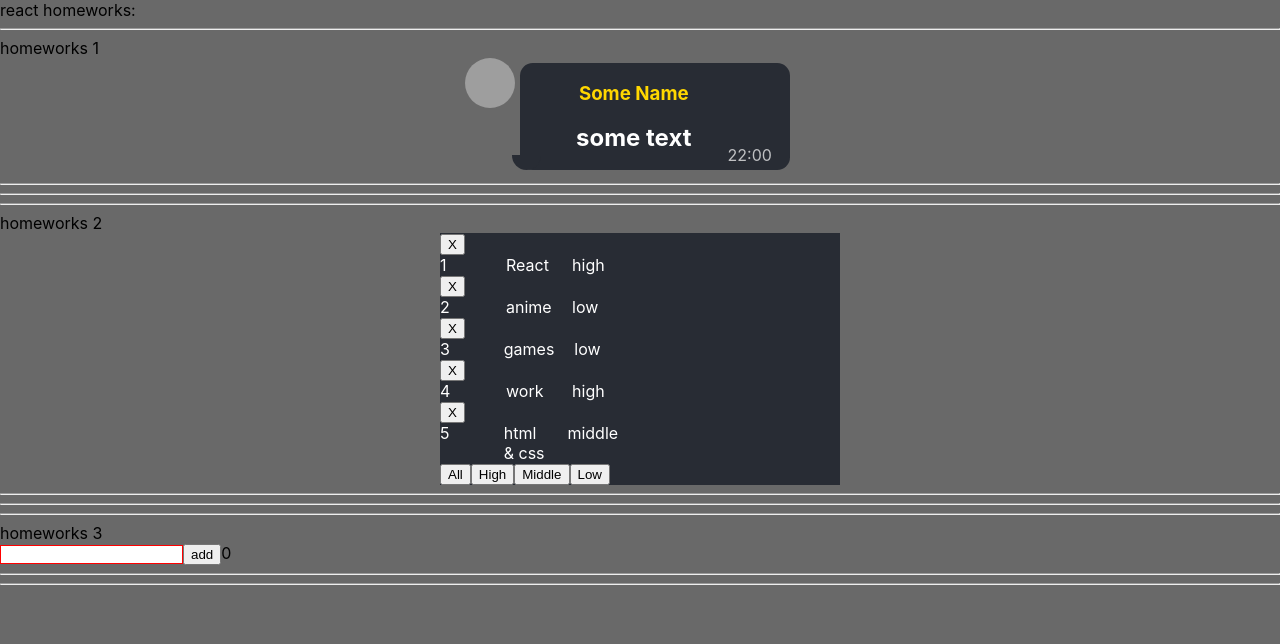
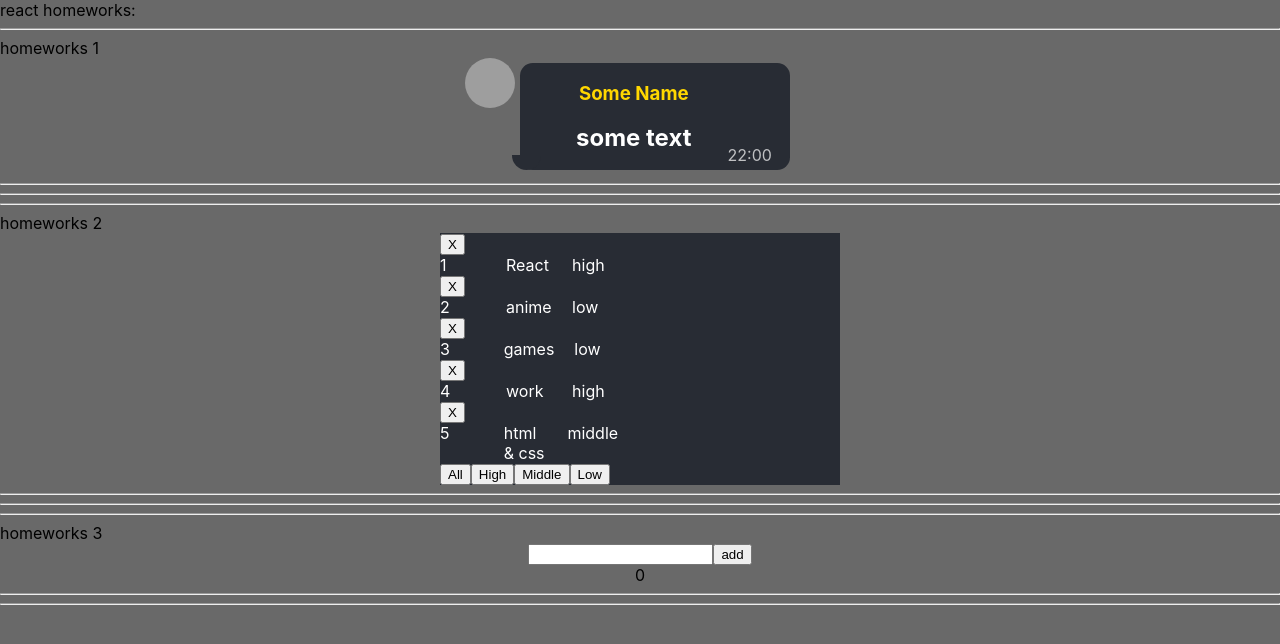
Before and after one commit to AlertDSG/homework, a React (Create React App) app: page / in a window 1280 px wide. Shown: the top 644 px of the page. Built offline with nearby package versions, Linux system fonts and the light colour scheme; grey boxes are pictures that could not be loaded.

Commit message:
Refactor task 3

```diff
--- a/src/p2-homeworks/h3/Greeting.module.css
+++ b/src/p2-homeworks/h3/Greeting.module.css
@@ -1,5 +1,5 @@
 .someClass {
-
+    text-align: center;
 }
 
 .error {
--- a/src/p2-homeworks/h3/Greeting.tsx
+++ b/src/p2-homeworks/h3/Greeting.tsx
@@ -13,13 +13,13 @@ type GreetingPropsType = {
 const Greeting: React.FC<GreetingPropsType> = (
     {name, setNameCallback, addUser, error, totalUsers} // деструктуризация пропсов
 ) => {
-    const inputClass = s.error // need to fix with (?:)
+    const inputClass = error === 'Attention - name is required' ? s.error : ''// need to fix with (?:)
 
     return (
-        <div>
+        <div className={s.someClass}>
             <input value={name} onChange={setNameCallback} className={inputClass}/>
-            <span>{error}</span>
             <button onClick={addUser}>add</button>
+            <div>{error}</div>
             <span>{totalUsers}</span>
         </div>
     )
--- a/src/p2-homeworks/h3/GreetingContainer.tsx
+++ b/src/p2-homeworks/h3/GreetingContainer.tsx
@@ -17,18 +17,19 @@ const GreetingContainer: React.FC<GreetingContainerPropsType> = ({users, addUser
     const [error, setError] = useState<string>('') // need to fix any
 
     const setNameCallback = (e: ChangeEvent<HTMLInputElement>) => { // need to fix any
-
-        if(e.currentTarget.value !== '') {
             setName(e.currentTarget.value);
-        } else {
-            setError('AHTUNG')
-        }
+            setError('')
     }
 
     const addUser = () => {
-        addUserCallback(name);
-        alert(`Hello ${name}!`) // need to fix
-        setName('');
+        if(name.trim() === '') {
+            setError('Attention - name is required')
+        } else {
+            addUserCallback(name.trim());
+            alert(`Hello ${name.trim()}!`) // need to fix
+            setName('');
+        }
+
     }
     let totalUsers = users.length // need to fix
 
--- a/src/p2-homeworks/h3/HW3.tsx
+++ b/src/p2-homeworks/h3/HW3.tsx
@@ -10,13 +10,13 @@ export type UserType = {
 
 // уровень работы с глобальными данными
 function HW3() {
-    const [users, setUsers] = useState<any>([]) // need to fix any
+
+    const [users, setUsers] = useState<Array<UserType>>([]) // need to fix any
 
 
     const addUserCallback = (name: string) => { // need to fix any
-        let newName = {id: v1(), name: name}
+        let newName = {_id: v1(), name: name}
         setUsers([newName, ...users]) // need to fix
-        console.log(newName)
     }
 
     return (
```
